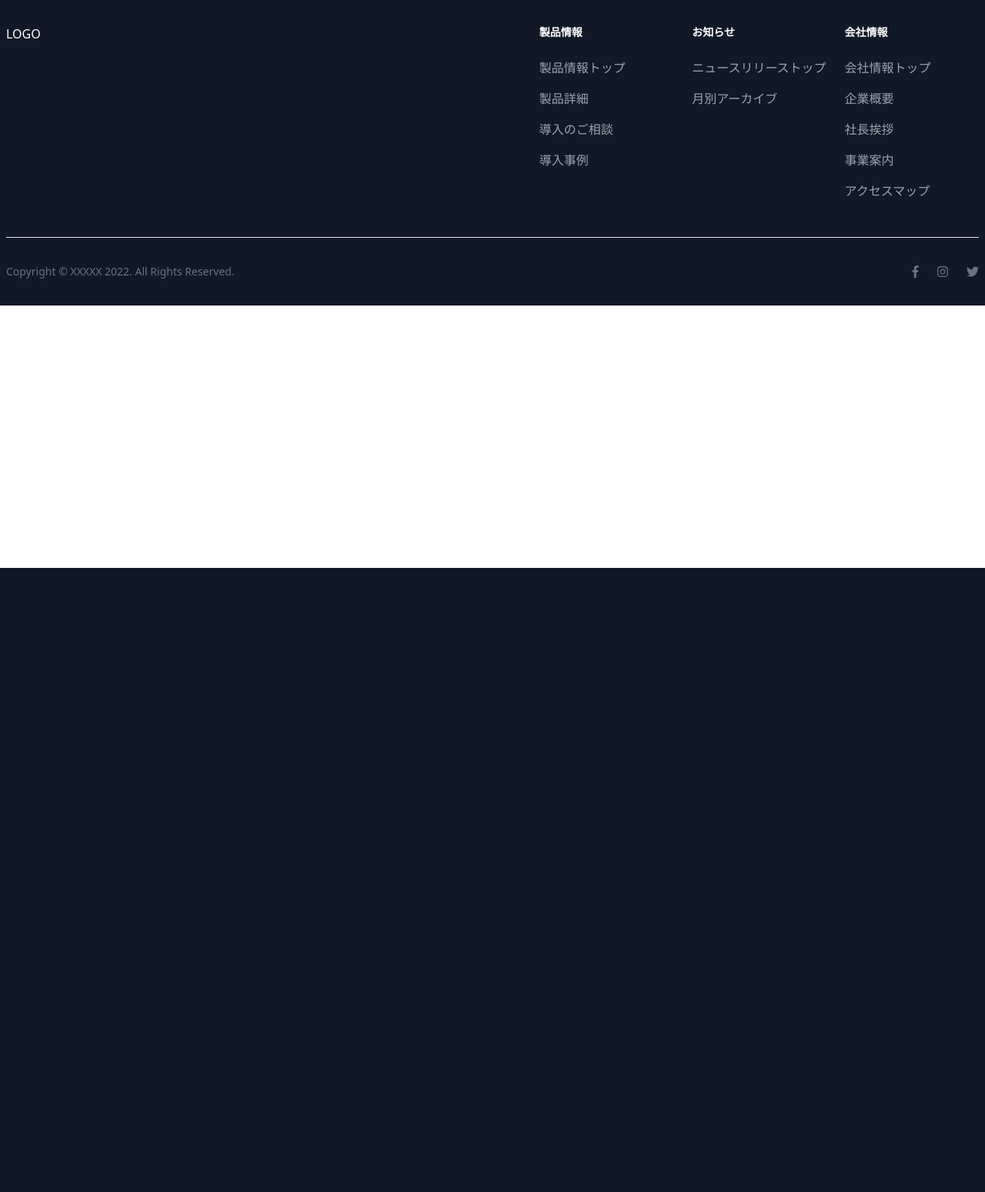
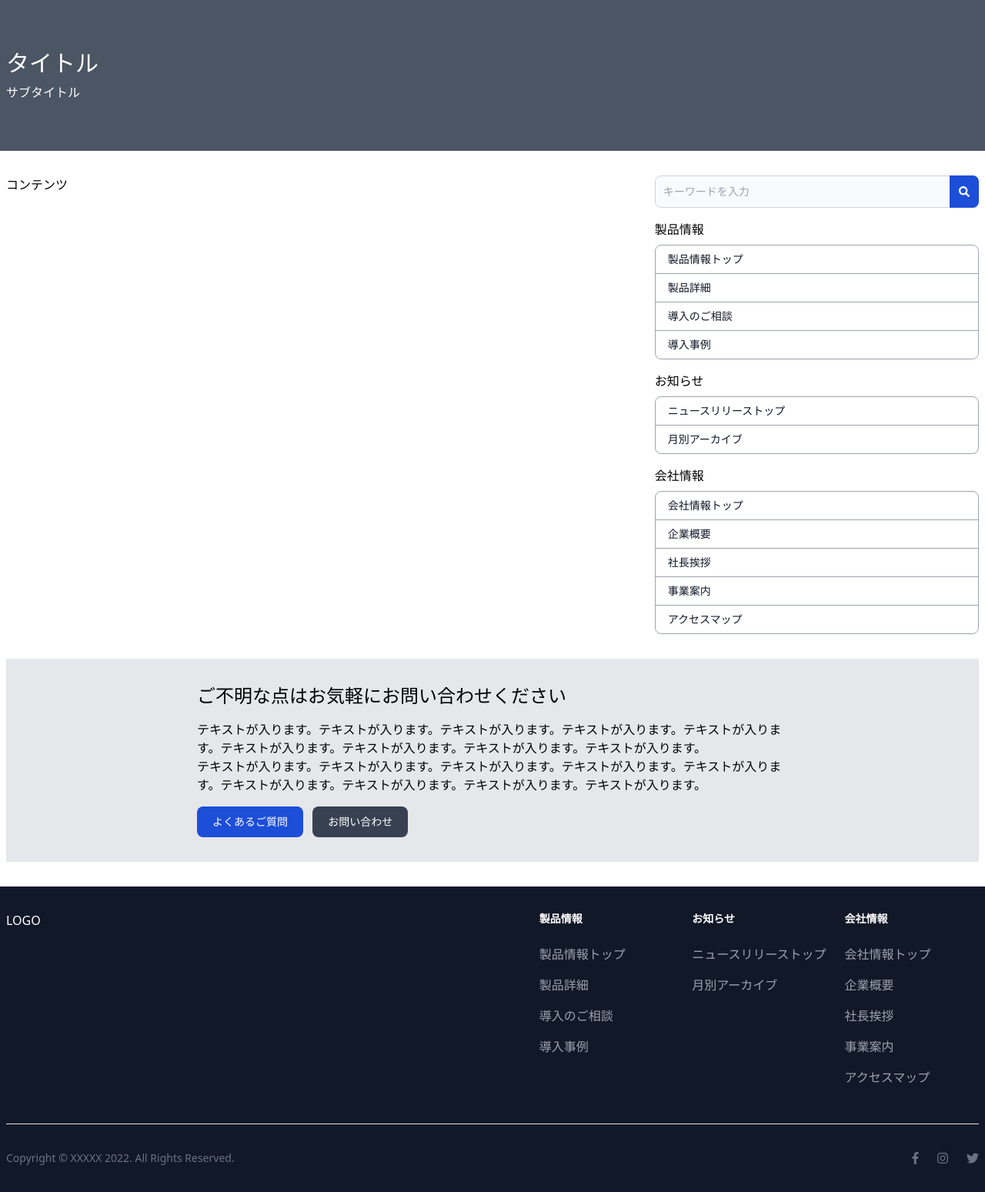
Before and after one commit to zakzakst/sample-site05, a WordPress theme: template wordpress-theme/index.php in a window 1280 px wide. Shown: the part 62-1611 px from the top of the page at 77% size. Before the commit the page ends 800 px from the top, so only its background shows below. Run offline with PHP 8.4 and a stand-in for WordPress, Linux system fonts and the light colour scheme; the site name, menu and one post (Sample post) are stand-ins, and other content is empty; some libraries are stand-ins or nearby versions.

Commit message:
WordPress作成

```diff
--- /dev/null
+++ b/wordpress-theme/components/aside.php
@@ -0,0 +1,91 @@
+<?php
+$ASIDE_ITEMS = array(
+  array(
+    'heading' => '製品情報',
+    'links' => array(
+      array(
+        'link' => '#',
+        'label' => '製品情報トップ',
+      ),
+      array(
+        'link' => '#',
+        'label' => '製品詳細',
+      ),
+      array(
+        'link' => '#',
+        'label' => '導入のご相談',
+      ),
+      array(
+        'link' => '#',
+        'label' => '導入事例',
+      ),
+    ),
+  ),
+  array(
+    'heading' => 'お知らせ',
+    'links' => array(
+      array(
+        'link' => '#',
+        'label' => 'ニュースリリーストップ',
+      ),
+      array(
+        'link' => '#',
+        'label' => '月別アーカイブ',
+      ),
+    ),
+  ),
+  array(
+    'heading' => '会社情報',
+    'links' => array(
+      array(
+        'link' => '#',
+        'label' => '会社情報トップ',
+      ),
+      array(
+        'link' => '#',
+        'label' => '企業概要',
+      ),
+      array(
+        'link' => '#',
+        'label' => '社長挨拶',
+      ),
+      array(
+        'link' => '#',
+        'label' => '事業案内',
+      ),
+      array(
+        'link' => '#',
+        'label' => 'アクセスマップ',
+      ),
+    ),
+  ),
+);
+?>
+
+<!-- ▼▼▼ サイドバー ▼▼▼ -->
+<aside>
+  <div class="flex">
+    <div class="relative w-full">
+      <input type="search" class="block p-2.5 w-full z-20 text-sm bg-gray-50 rounded-lg border border-gray-300" placeholder="キーワードを入力" required>
+      <button type="button" class="absolute top-0 bottom-0 right-0 px-3 py-2.5 text-sm text-white bg-blue-700 rounded-r-lg hover:bg-blue-800">
+        <i class="fas fa-search"></i>
+      </button>
+    </div>
+  </div>
+
+  <?php foreach ($ASIDE_ITEMS as $ITEM) : ?>
+    <div class="mt-4">
+      <h4><?php echo $ITEM['heading']; ?></h4>
+      <div class="mt-2 text-sm font-medium text-gray-900 bg-white rounded-lg border border-gray-400">
+        <?php foreach ($ITEM['links'] as $index => $LINK) : ?>
+          <?php if ($index == 0): ?>
+            <a href="<?php echo $LINK['href']; ?>" class="block py-2 px-4 w-full cursor-pointer hover:text-blue-700"><?php echo $LINK['label']; ?></a>
+          <?php else: ?>
+            <a href="<?php echo $LINK['href']; ?>" class="block py-2 px-4 w-full border-t border-gray-400 cursor-pointer hover:text-blue-700"><?php echo $LINK['label']; ?></a>
+          <?php endif ?>
+        <?php endforeach; ?>
+      </div>
+    </div>
+  <?php endforeach; ?>
+</aside>
+<!-- ▲▲▲ サイドバー ▲▲▲ -->
--- /dev/null
+++ b/wordpress-theme/components/contact.php
@@ -0,0 +1,11 @@
+<div class="p-8 bg-gray-200">
+  <div class="max-w-3xl mx-auto">
+    <h2 class="text-2xl">ご不明な点はお気軽にお問い合わせください</h2>
+    <p class="mt-4">テキストが入ります。テキストが入ります。テキストが入ります。テキストが入ります。テキストが入ります。テキストが入ります。テキストが入ります。テキストが入ります。テキストが入ります。</p>
+    <p>テキストが入ります。テキストが入ります。テキストが入ります。テキストが入ります。テキストが入ります。テキストが入ります。テキストが入ります。テキストが入ります。テキストが入ります。</p>
+    <div class="mt-4">
+      <a href="#" class="inline-block text-white bg-blue-700 hover:bg-blue-800 font-medium rounded-lg text-sm px-5 py-2.5 mr-2">よくあるご質問</a>
+      <a href="#" class="inline-block text-white bg-gray-700 hover:bg-gray-800 font-medium rounded-lg text-sm px-5 py-2.5">お問い合わせ</a>
+    </div>
+  </div>
+</div>
--- /dev/null
+++ b/wordpress-theme/components/hero.php
@@ -0,0 +1,8 @@
+<!-- ▼▼▼ ヒーロー ▼▼▼ -->
+<section class="px-2 py-16 bg-gray-600 text-white">
+  <div class="container mx-auto">
+    <h1 class="text-3xl"><?php echo $title; ?></h1>
+    <p class="mt-2"><?php echo $subTitle; ?></p>
+  </div>
+</section>
+<!-- ▲▲▲ ヒーロー ▲▲▲ -->
--- a/wordpress-theme/index.php
+++ b/wordpress-theme/index.php
@@ -1,2 +1,26 @@
 <?php get_header(); ?>
+
+<!-- ▼▼▼ ページ内容 ▼▼▼ -->
+<?php
+  $title = 'タイトル';
+  $subTitle = 'サブタイトル';
+  include('components/hero.php');
+?>
+<div class="px-2 py-8">
+  <main class="container mx-auto">
+    <div class="flex">
+      <div class="w-2/3 pr-6">
+        <div>コンテンツ</div>
+      </div>
+      <div class="w-1/3 flex-shrink-0">
+        <?php include('components/aside.php'); ?>
+      </div>
+    </div>
+    <div class="mt-8">
+      <?php include('components/contact.php'); ?>
+    </div>
+  </main>
+</div>
+<!-- ▲▲▲ ページ内容 ▲▲▲ -->
+
 <?php get_footer();
```
Also changed, not shown: wordpress-theme/page-has-aside.php (added).
